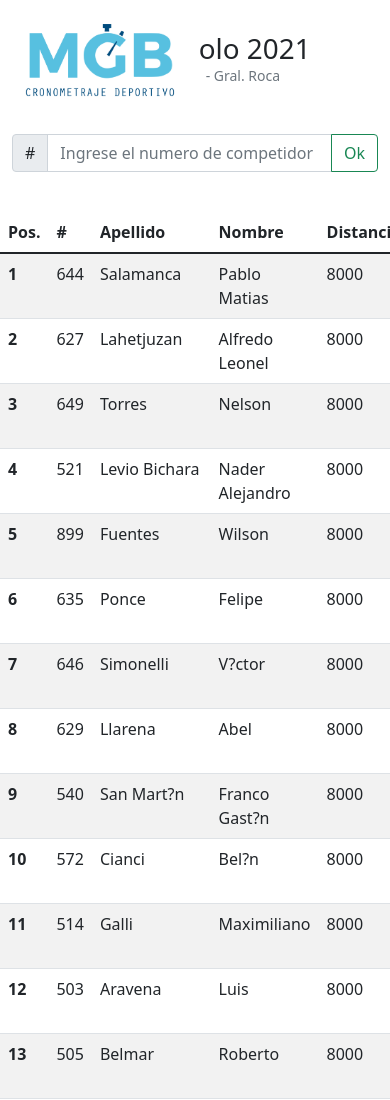
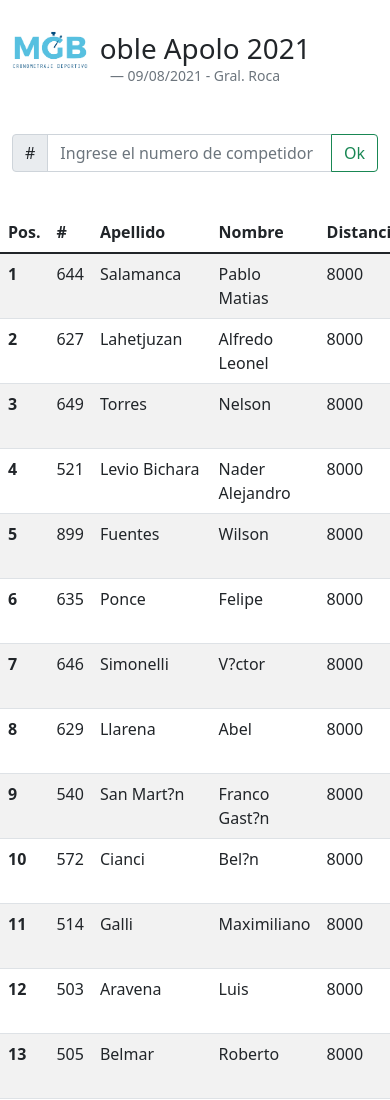
Before and after one commit to gastond23/tiempos-borzi, a plain HTML site: page index.html in a window 390 px wide. Shown: the top 1100 px of the page. Drawn offline with nearby package versions, Linux system fonts and the light colour scheme.

Commit message:
arreglo media querie logo

```diff
--- a/index.html
+++ b/index.html
@@ -15,7 +15,7 @@
 	</head>
 	<body>
 		<figure class="figure-title text-center">
-			<img class="logo" src="./public/Logo_MGB.jpg" alt="logo" width="200" height="200">
+			<img class="logo" src="./public/Logo_MGB.jpg" alt="logo">
 			<blockquote class="blockquote">
 		<h1 id="event-title"></h1>
 			</blockquote>
--- a/styles/index.css
+++ b/styles/index.css
@@ -17,5 +17,15 @@
 .logo {
 	position: absolute;
 	left: 0;
-	top: -2.5rem;
+	top: 0rem;
+	height: 100px;
+	width: 100px;
 }
+
+@media (min-width: 700px) {
+	.logo {
+		height: 200px;
+		width: 200px;
+		top: -2.5rem;
+	}
+}
```
